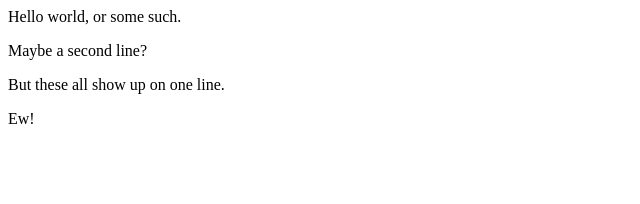
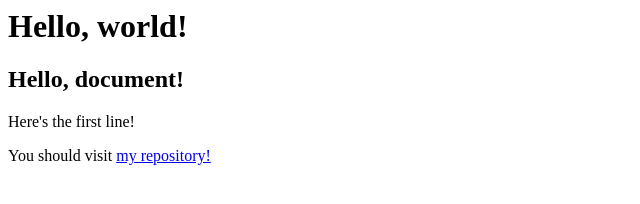
Before and after one commit to mz472619/tim-repository2, a plain HTML site: page index.html in a window 1280 px wide. Shown: the whole page, without its empty margins (0-640 px from the left). Drawn offline with Linux system fonts and the light colour scheme.

Commit message:
It's me again. I have no clue how to work this. Good luck future me!

```diff
--- a/index.html
+++ b/index.html
@@ -1,7 +1,10 @@
-<p>Hello world, or some such.</p>
+<h1> Hello, world! </h1>
 
-<p>Maybe a second line?</p>
+<h2> Hello, document! </h2>
 
-<p>But these all show up on one line.</p>
+<p>Here's the first line!</p>
 
-<p>Ew!</p>
+You should visit
+<a href="https://github.com/mz472619/tim-repository2">
+    my repository!
+</a>
```
